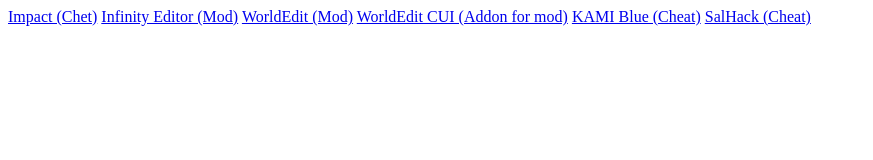
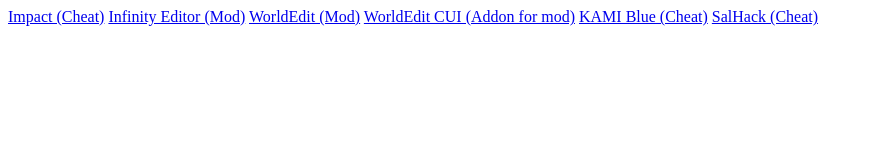
Before and after one commit to Dazsfr/foranarchy, a plain HTML site: page index.html in a window 1280 px wide. Shown: the whole page, without its empty margins (0-873 px from the left). Drawn offline with Linux system fonts and the light colour scheme.

Commit message:
Update index.html

```diff
--- a/index.html
+++ b/index.html
@@ -4,7 +4,7 @@
     <title>Необходимые моды</title>
   </head>
   <body>
-    <a href="https://github.com/Dazsfr/share/raw/anarchy-mods/Impact-4.9.1-1.12.2.jar">Impact (Chet)</a>
+    <a href="https://github.com/Dazsfr/share/raw/anarchy-mods/Impact-4.9.1-1.12.2.jar">Impact (Cheat)</a>
     <a href="https://github.com/Dazsfr/share/raw/anarchy-mods/Infinity_1.12.2_0.14.2.jar">Infinity Editor (Mod)</a>
     <a href="https://github.com/Dazsfr/share/raw/anarchy-mods/worldedit_forge_mc1.12.2_6.1.10_dist.jar">WorldEdit (Mod)</a>
     <a href="https://github.com/Dazsfr/share/raw/anarchy-mods/WorldEdit_CUI_FE3_1.12.2_3.0.5.jar">WorldEdit CUI (Addon for mod)</a>
```
